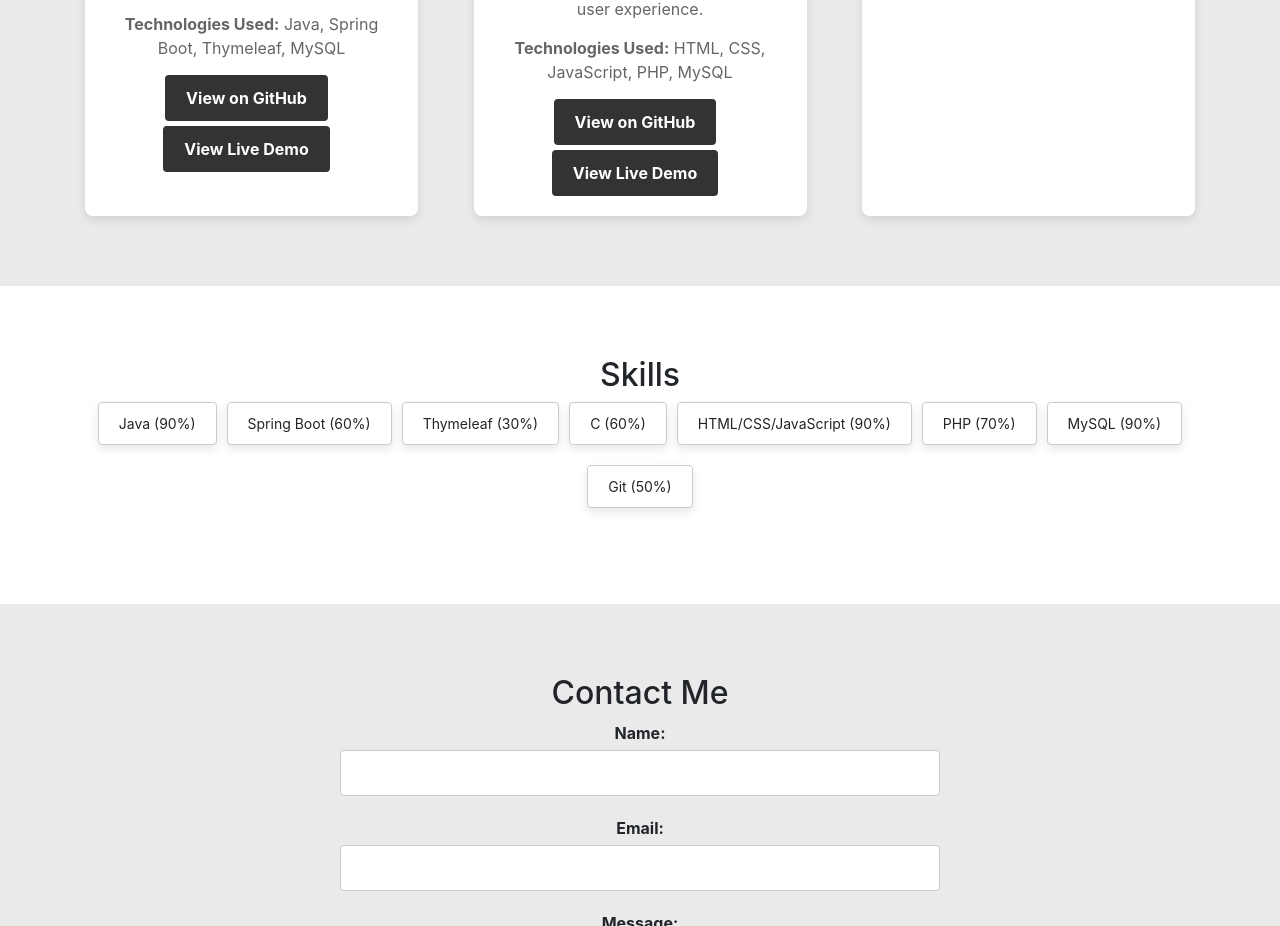
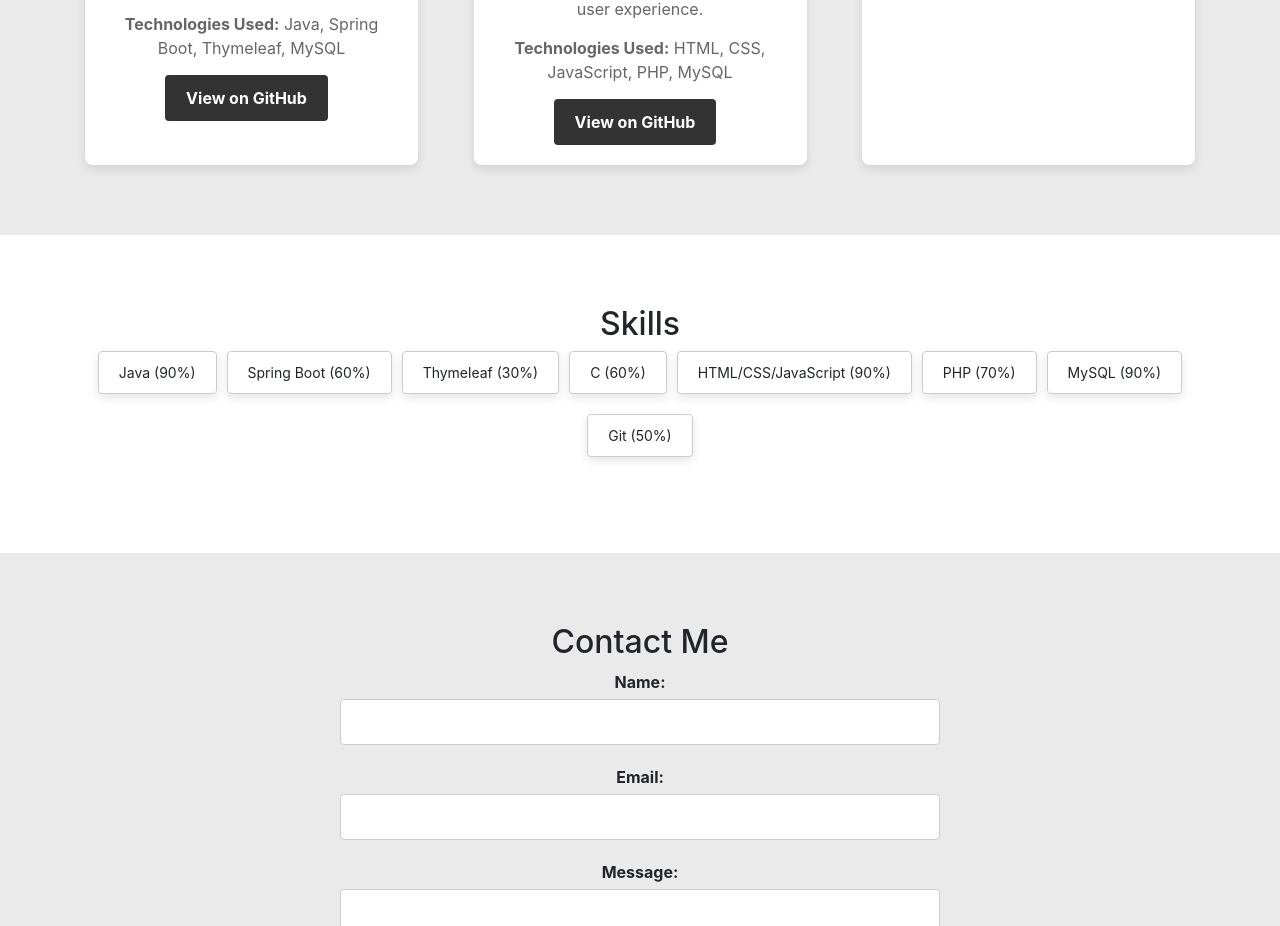
Before and after one commit to Banyar-Nyi-git/Portfolio, a plain HTML site: page index.html in a window 1280 px wide. Shown: the part 1150-2076 px from the top of the page. Drawn offline with Linux system fonts and the light colour scheme; files whose address does not match are found by name.

Commit message:
Update index.html

```diff
--- a/index.html
+++ b/index.html
@@ -57,7 +57,6 @@
           <p>This web application allows for comprehensive management of employee data. Users can add, view, update, and delete employee records through an intuitive interface. Built with Java Spring Boot and Thymeleaf, it leverages MySQL for database management and offers a clean, user-friendly experience for handling employee information.</p>
           <p><strong>Technologies Used:</strong> Java, Spring Boot, Thymeleaf, MySQL</p>
           <a href="https://github.com/Banyar-Nyi-git/PROJECTS.git" class="btn" target="_blank">View on GitHub</a>
-          <a style="margin-top: 5px;" href="#" class="btn">View Live Demo</a>
         </div>
 
         <!-- Project 2 -->
@@ -67,7 +66,6 @@
           <p>A dynamic web application designed to manage employee information. It features functionalities for viewing, adding, and updating employee details. The project utilizes HTML, CSS, JavaScript for front-end development, PHP for server-side operations, and MySQL for data storage. It offers a responsive design and interactive features for a seamless user experience.</p>
           <p><strong>Technologies Used:</strong> HTML, CSS, JavaScript, PHP, MySQL</p>
           <a href="https://github.com/Banyar-Nyi-git/PROJECTS.git" class="btn" target="_blank">View on GitHub</a>
-          <a style="margin-top: 5px;" href="#" class="btn">View Live Demo</a>
         </div>
 
         <!-- Project 3 -->
```
